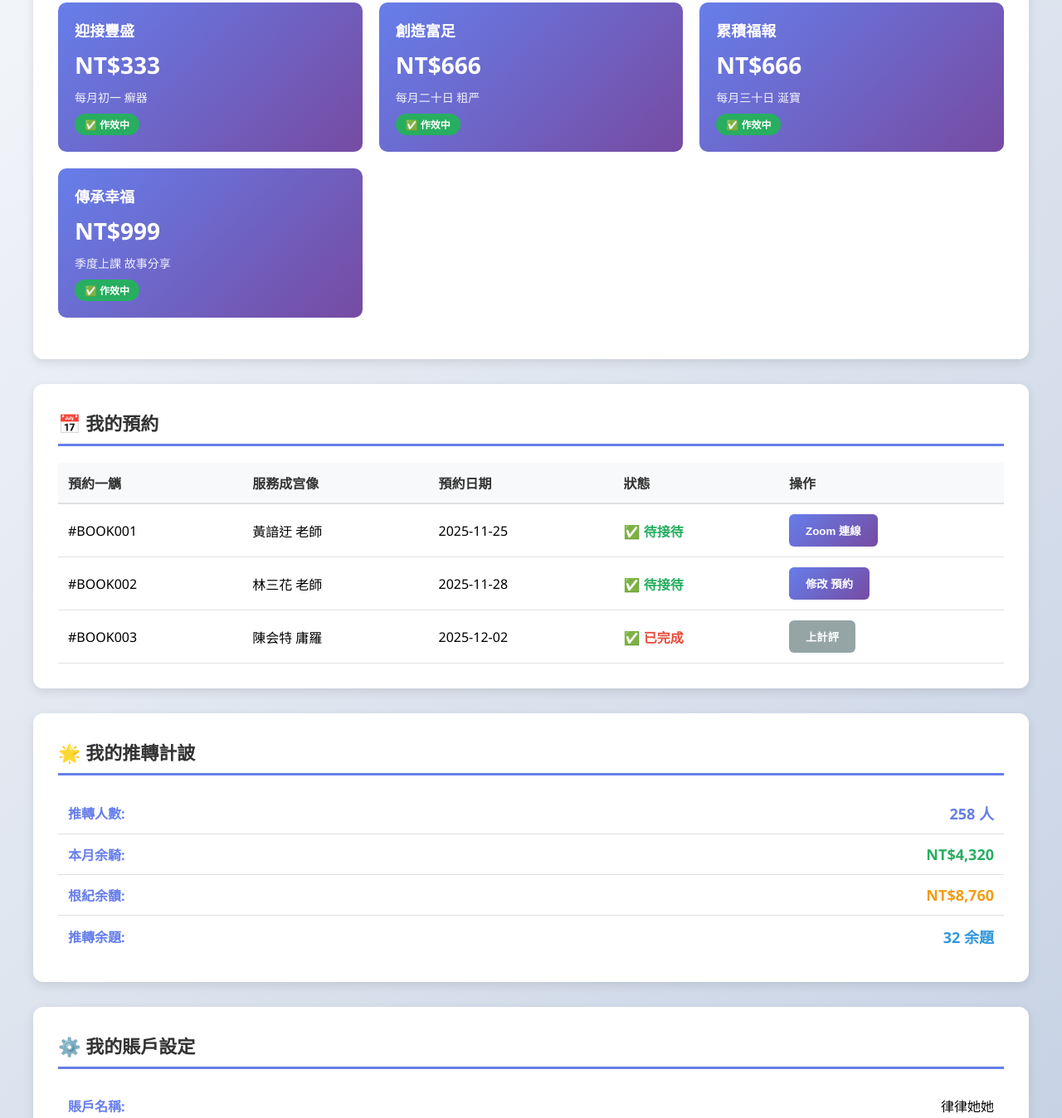
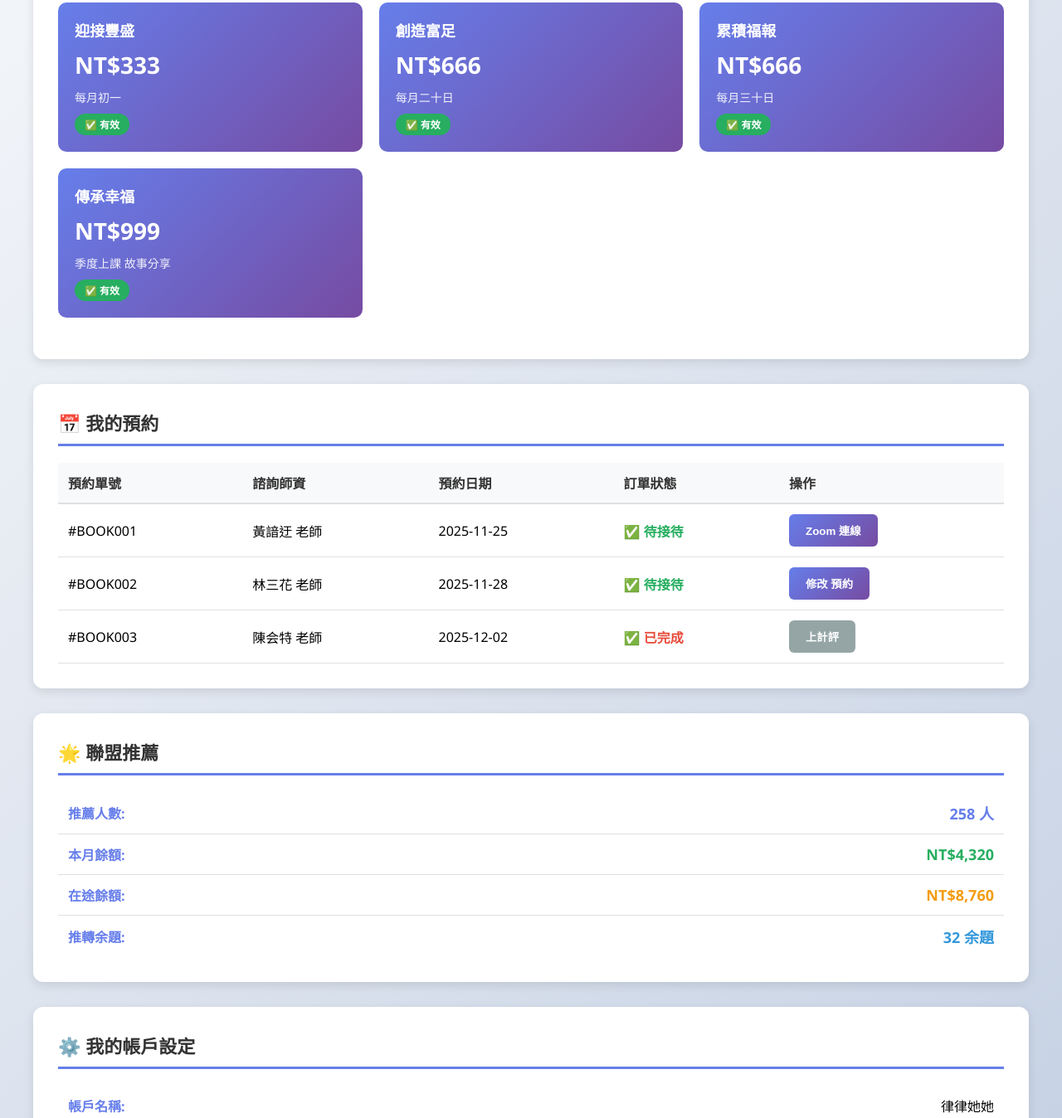
Before and after one commit to Quanling-Quanyu/team-together-platform, a website: page public/subscriber.html in a window 1280 px wide. Shown: the part 212-1560 px from the top of the page at 83% size. Drawn offline with Linux system fonts and the light colour scheme.

Commit message:
Update subscriber.html

```diff
--- a/public/subscriber.html
+++ b/public/subscriber.html
@@ -177,26 +177,26 @@
                 <div class="card">
                     <div class="card-title">迎接豐盛</div>
                     <div class="card-price">NT$333</div>
-                    <div class="card-status">每月初一 癬器</div>
-                    <div class="status-badge">✅ 作效中</div>
+                    <div class="card-status">每月初一</div>
+                    <div class="status-badge">✅ 有效</div>
                 </div>
                 <div class="card">
                     <div class="card-title">創造富足</div>
                     <div class="card-price">NT$666</div>
-                    <div class="card-status">每月二十日 粗严</div>
-                    <div class="status-badge">✅ 作效中</div>
+                    <div class="card-status">每月二十日</div>
+                    <div class="status-badge">✅ 有效</div>
                 </div>
                 <div class="card">
                     <div class="card-title">累積福報</div>
                     <div class="card-price">NT$666</div>
-                    <div class="card-status">每月三十日 涎寶</div>
-                    <div class="status-badge">✅ 作效中</div>
+                    <div class="card-status">每月三十日</div>
+                    <div class="status-badge">✅ 有效</div>
                 </div>
                 <div class="card">
                     <div class="card-title">傳承幸福</div>
                     <div class="card-price">NT$999</div>
                     <div class="card-status">季度上課 故事分享</div>
-                    <div class="status-badge">✅ 作效中</div>
+                    <div class="status-badge">✅ 有效</div>
                 </div>
             </div>
         </div>
@@ -207,10 +207,10 @@
             <table>
                 <thead>
                     <tr>
-                        <th>預約一觽</th>
-                        <th>服務成宫像</th>
+                        <th>預約單號</th>
+                        <th>諮詢師資</th>
                         <th>預約日期</th>
-                        <th>狀態</th>
+                        <th>訂單狀態</th>
                         <th>操作</th>
                     </tr>
                 </thead>
@@ -231,7 +231,7 @@
                     </tr>
                     <tr>
                         <td>#BOOK003</td>
-                        <td>陳会特 庸羅</td>
+                        <td>陳会特 老師</td>
                         <td>2025-12-02</td>
                         <td><span style="color: #e74c3c; font-weight: bold;">✅ 已完成</span></td>
                         <td><button class="btn" style="background: #95a5a6;">上計評</button></td>
@@ -242,18 +242,18 @@
 
         <!-- 我的推轉 -->
         <div class="section">
-            <div class="section-title">🌟 我的推轉計詖</div>
+            <div class="section-title">🌟 聯盟推薦</div>
             <ul class="info-list">
                 <li>
-                    <span class="label">推轉人數:</span>
+                    <span class="label">推薦人數:</span>
                     <span style="font-size: 18px; font-weight: bold; color: #667eea;">258 人</span>
                 </li>
                 <li>
-                    <span class="label">本月余騎:</span>
+                    <span class="label">本月餘額:</span>
                     <span style="font-size: 18px; font-weight: bold; color: #27ae60;">NT$4,320</span>
                 </li>
                 <li>
-                    <span class="label">根紀余馩:</span>
+                    <span class="label">在途餘額:</span>
                     <span style="font-size: 18px; font-weight: bold; color: #f39c12;">NT$8,760</span>
                 </li>
                 <li>
@@ -265,10 +265,10 @@
 
         <!-- 訂閱者設定 -->
         <div class="section">
-            <div class="section-title">⚙️ 我的賬戶設定</div>
+            <div class="section-title">⚙️ 我的帳戶設定</div>
             <ul class="info-list">
                 <li>
-                    <span class="label">賬戶名稱:</span>
+                    <span class="label">帳戶名稱:</span>
                     <span>律律她她</span>
                 </li>
                 <li>
```
